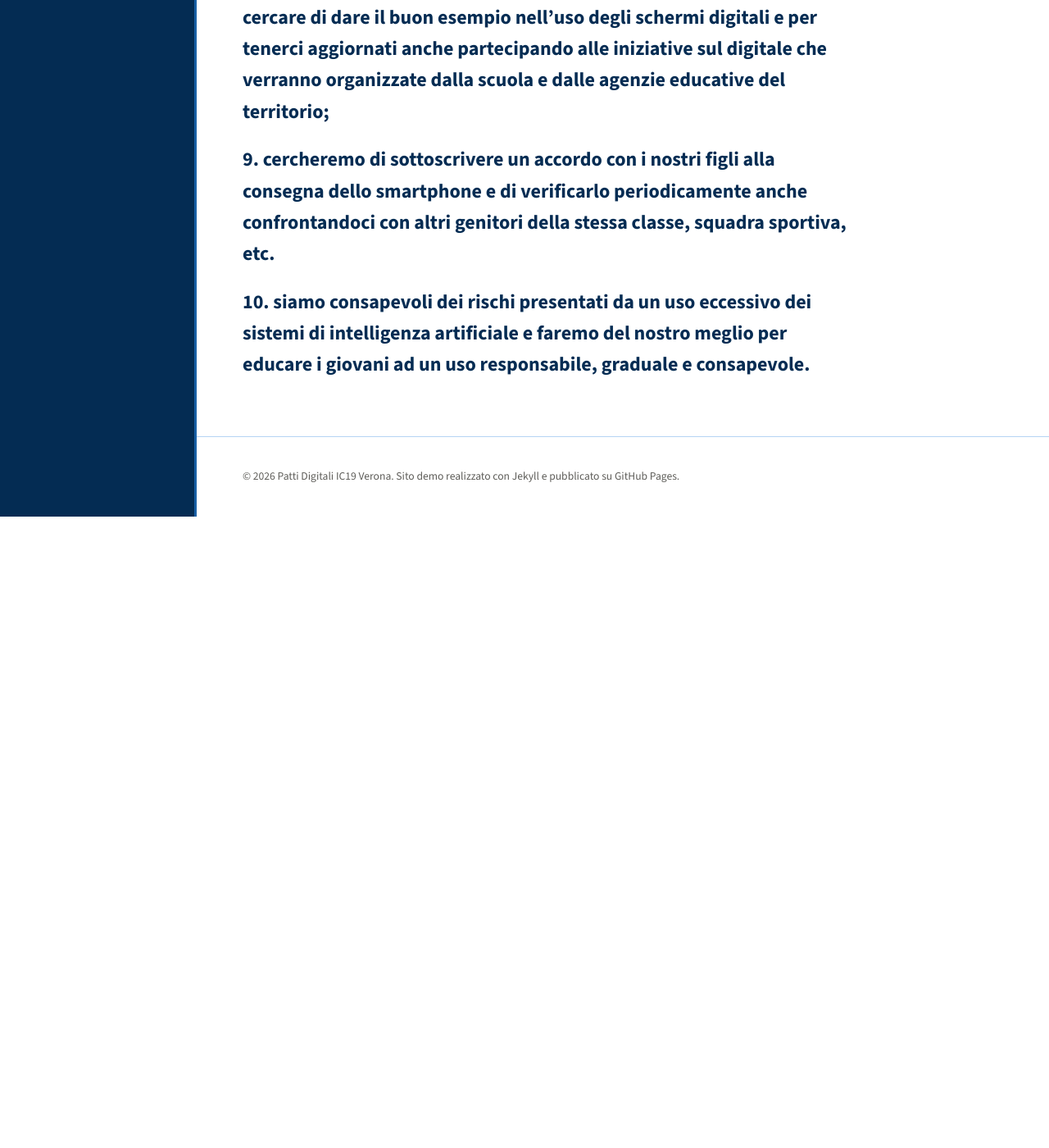
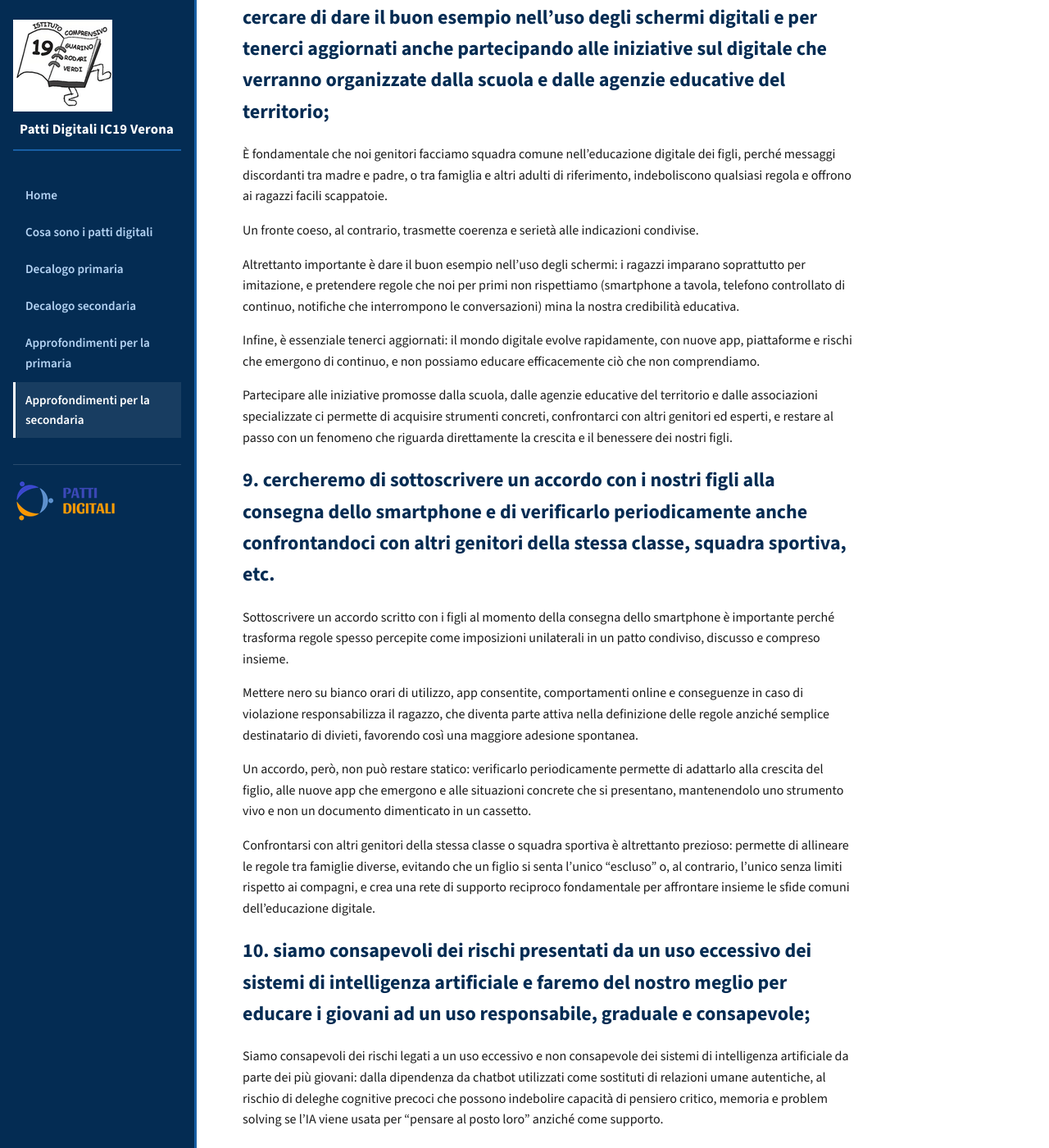
Before and after one commit to albvalente/prova, a Jekyll site: the page built from patto-digitale-secondaria-approfondimenti.md, in a window 1280 px wide and 1400 px high, scrolled down 4969 px. Shown: the whole window at 82% size. Built offline with Jekyll 4.4.1, drawn with Linux system fonts in a browser that asks for light colours; before the commit the page ends 5599 px from its top, so only the background shows below that; some of the changed text lies outside the part shown.

Commit message:
Update patto-digitale-secondaria-approfondimenti.md

```diff
--- a/patto-digitale-secondaria-approfondimenti.md
+++ b/patto-digitale-secondaria-approfondimenti.md
@@ -140,6 +140,30 @@ Tra figli e genitori la condivisione può essere uno strumento utile di sicurezz
 
 ## 8\. come genitori faremo del nostro meglio per fare squadra comune, cercare di dare il buon esempio nell’uso degli schermi digitali e per tenerci aggiornati anche partecipando alle iniziative sul digitale che verranno organizzate dalla scuola e dalle agenzie educative del territorio;
 
+È fondamentale che noi genitori facciamo squadra comune nell'educazione digitale dei figli, perché messaggi discordanti tra madre e padre, o tra famiglia e altri adulti di riferimento, indeboliscono qualsiasi regola e offrono ai ragazzi facili scappatoie.
+
+Un fronte coeso, al contrario, trasmette coerenza e serietà alle indicazioni condivise.
+
+Altrettanto importante è dare il buon esempio nell'uso degli schermi: i ragazzi imparano soprattutto per imitazione, e pretendere regole che noi per primi non rispettiamo (smartphone a tavola, telefono controllato di continuo, notifiche che interrompono le conversazioni) mina la nostra credibilità educativa.
+
+Infine, è essenziale tenerci aggiornati: il mondo digitale evolve rapidamente, con nuove app, piattaforme e rischi che emergono di continuo, e non possiamo educare efficacemente ciò che non comprendiamo.
+
+Partecipare alle iniziative promosse dalla scuola, dalle agenzie educative del territorio e dalle associazioni specializzate ci permette di acquisire strumenti concreti, confrontarci con altri genitori ed esperti, e restare al passo con un fenomeno che riguarda direttamente la crescita e il benessere dei nostri figli.
+
 ## 9\. cercheremo di sottoscrivere un accordo con i nostri figli alla consegna dello smartphone e di verificarlo periodicamente anche confrontandoci con altri genitori della stessa classe, squadra sportiva, etc.
 
-## 10\. siamo consapevoli dei rischi presentati da un uso eccessivo dei sistemi di intelligenza artificiale e faremo del nostro meglio per educare i giovani ad un uso responsabile, graduale e consapevole.
+Sottoscrivere un accordo scritto con i figli al momento della consegna dello smartphone è importante perché trasforma regole spesso percepite come imposizioni unilaterali in un patto condiviso, discusso e compreso insieme.
+
+Mettere nero su bianco orari di utilizzo, app consentite, comportamenti online e conseguenze in caso di violazione responsabilizza il ragazzo, che diventa parte attiva nella definizione delle regole anziché semplice destinatario di divieti, favorendo così una maggiore adesione spontanea.
+
+Un accordo, però, non può restare statico: verificarlo periodicamente permette di adattarlo alla crescita del figlio, alle nuove app che emergono e alle situazioni concrete che si presentano, mantenendolo uno strumento vivo e non un documento dimenticato in un cassetto.
+
+Confrontarsi con altri genitori della stessa classe o squadra sportiva è altrettanto prezioso: permette di allineare le regole tra famiglie diverse, evitando che un figlio si senta l'unico "escluso" o, al contrario, l'unico senza limiti rispetto ai compagni, e crea una rete di supporto reciproco fondamentale per affrontare insieme le sfide comuni dell'educazione digitale.
+
+## 10\. siamo consapevoli dei rischi presentati da un uso eccessivo dei sistemi di intelligenza artificiale e faremo del nostro meglio per educare i giovani ad un uso responsabile, graduale e consapevole;
+
+Siamo consapevoli dei rischi legati a un uso eccessivo e non consapevole dei sistemi di intelligenza artificiale da parte dei più giovani: dalla dipendenza da chatbot utilizzati come sostituti di relazioni umane autentiche, al rischio di deleghe cognitive precoci che possono indebolire capacità di pensiero critico, memoria e problem solving se l'IA viene usata per "pensare al posto loro" anziché come supporto.
+
+Non trascurabili sono anche i rischi legati alla disinformazione generata da contenuti artificiali (testi, immagini, video) sempre più difficili da distinguere dal reale, e alla condivisione involontaria di dati personali con questi sistemi.
+
+Per questo ci impegniamo a educare i ragazzi a un uso responsabile, graduale e consapevole dell'intelligenza artificiale: introducendo questi strumenti in base all'età e alla maturità, spiegandone il funzionamento essenziale (compresi i limiti e i possibili errori), incoraggiando un approccio critico ai contenuti generati e promuovendo l'IA come strumento di supporto alla creatività e all'apprendimento, mai come sostituto del pensiero autonomo, della relazione umana o dello sforzo personale nella costruzione delle proprie competenze.
```
